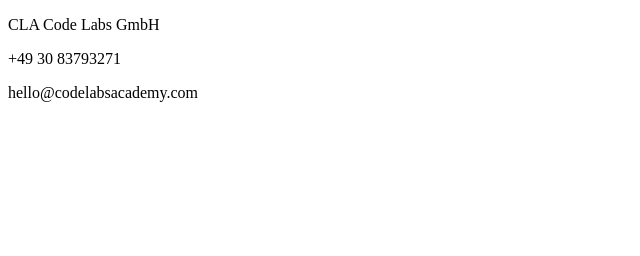
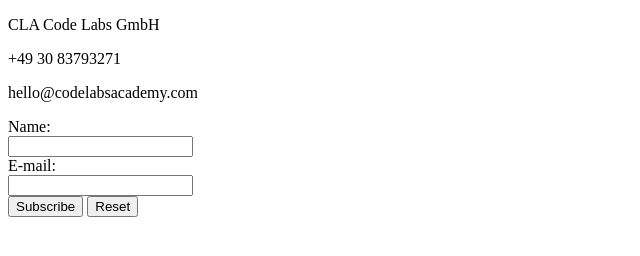
Before and after one commit to ilcodice/resourcify, a plain HTML site: page index.html in a window 1280 px wide. Shown: the whole page, without its empty margins (0-640 px from the left). Drawn offline with Linux system fonts and the light colour scheme.

Commit message:
Added form #3.

```diff
--- a/index.html
+++ b/index.html
@@ -10,5 +10,14 @@
     <p>CLA Code Labs GmbH</p>
     <p>+49 30 83793271</p>
     <p>hello@codelabsacademy.com</p>
+    <form action="mailto:jane@resourcify.com" method="post"
+    enctype="text/plain">
+    Name:<br />
+        <input type="text" ="name" /><br />
+        E-mail:<br />
+        <input type="text" name="mail" /><br />
+        <input type="submit" value="Subscribe" />
+        <input type="reset" value="Reset" />
+    </form>
 </body>
 </html>
```
